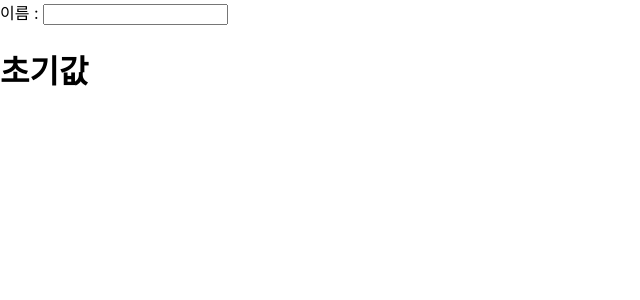
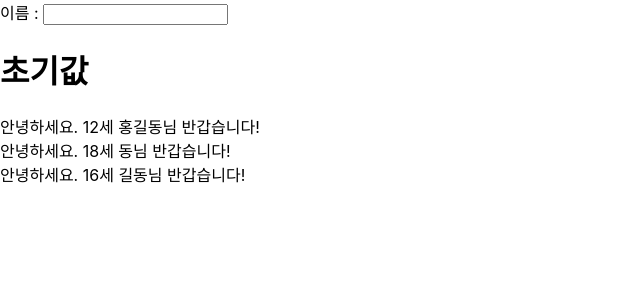
Before and after one commit to gleaming0/2022_FinTech, a React (Create React App) app in the folder fintech/: page /test in a window 1280 px wide. Shown: the top 300 px of the page, without its empty margins (0-640 px from the left). Built offline with nearby package versions, Linux system fonts and the light colour scheme.

Commit message:
update ListComponent.js

```diff
--- a/fintech/src/components/ListComponent.js
+++ b/fintech/src/components/ListComponent.js
@@ -11,7 +11,7 @@ const ListComponent = () => {
     <div>
         {
             users.map((user) => {
-                <Welcome username={user.name} age={user.age}></Welcome>;
+                return <Welcome username={user.name} age={user.age}></Welcome>;
             })
         }
     </div>
```
